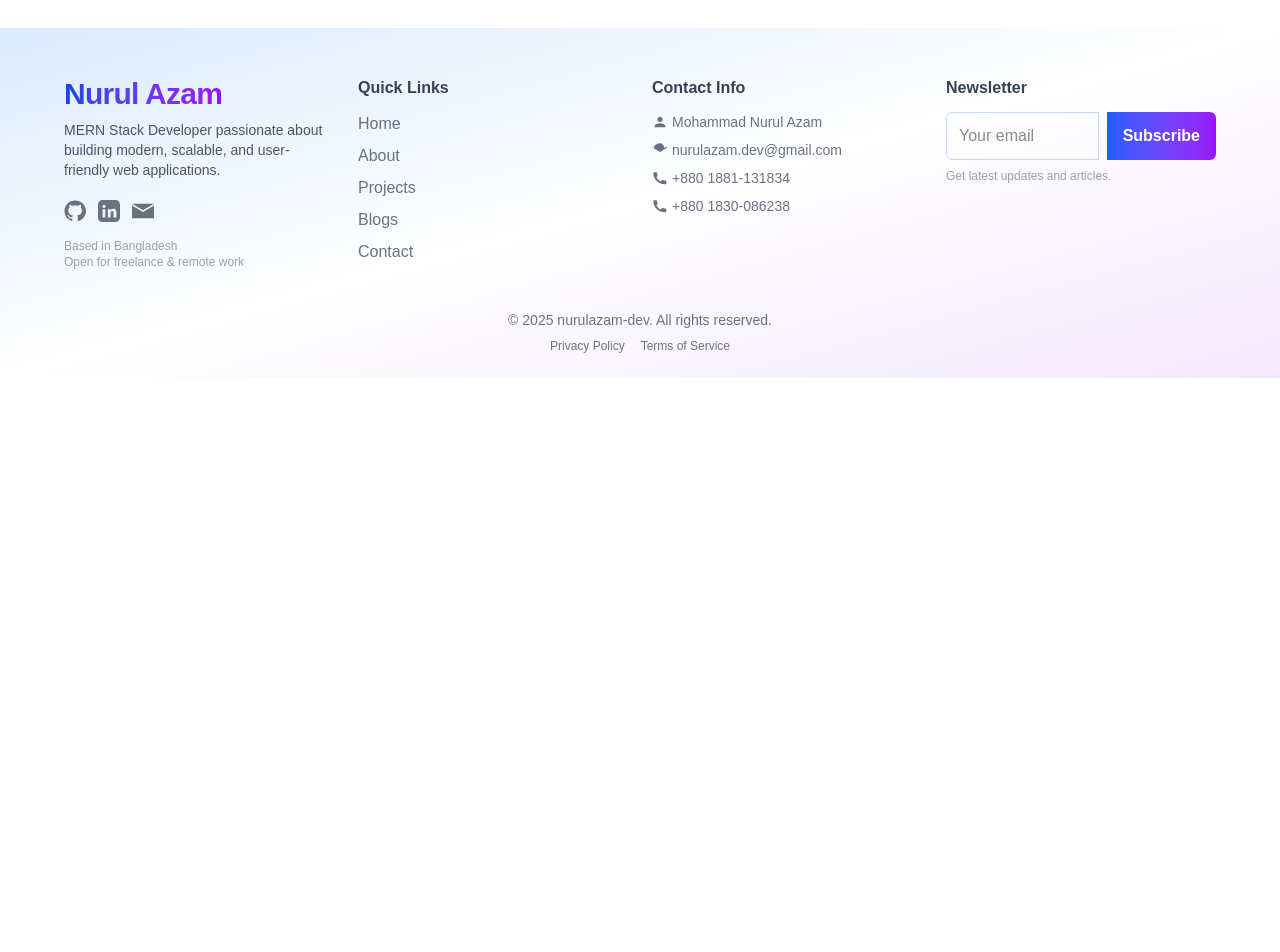
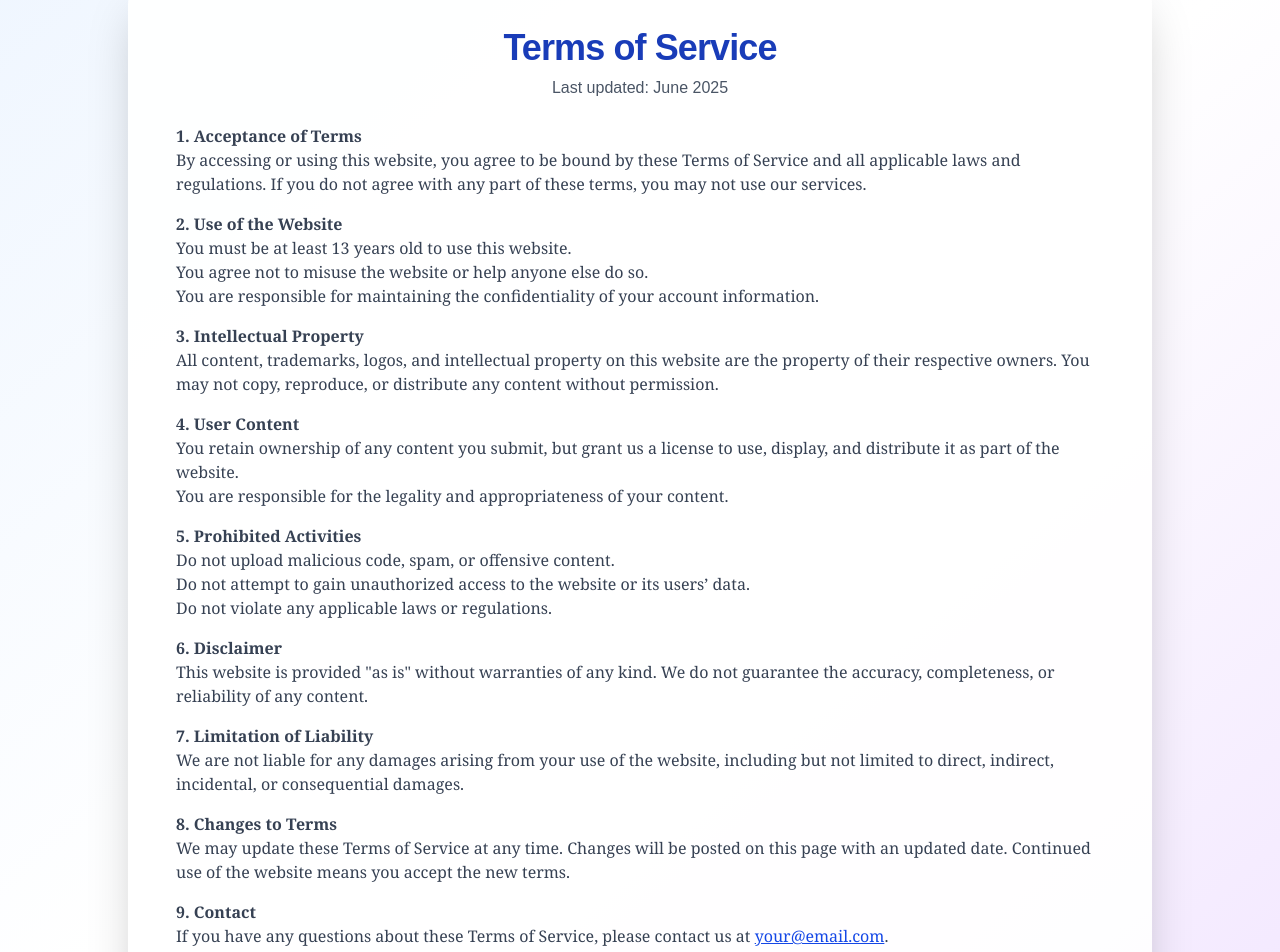
Before and after one commit to nurulazam-dev/nurulazamDev-portfolio-v3.0.0, a Next.js app: page /terms in a window 1280 px wide. Before the commit this address had no page. Shown: the part 120-1072 px from the top of the page. Before the commit the page ends 800 px from the top, so only its background shows below. Built offline with nearby package versions, Linux system fonts and the light colour scheme.

Commit message:
footer part setup

```diff
--- a/src/Components/Home/Hero.jsx
+++ b/src/Components/Home/Hero.jsx
@@ -55,14 +55,14 @@ const Hero = () => {
                 Hire Me
               </button>
             </Link>
-            <a
+            <Link
               href="Nurul_Azan-MERN-Stack-Web-developer-resume.pdf"
               download="Nurul_Azan-MERN-Stack-Web-developer-resume.pdf"
               className="px-6 py-3 bg-white border border-blue-600 text-blue-700 font-bold rounded-lg shadow hover:bg-blue-50 transition transform hover:-translate-y-1 hover:scale-105 "
               rel="noopener noreferrer"
             >
               Download Resume
-            </a>
+            </Link>
           </div>
         </div>
         {/* ======================
--- a/src/Components/Shared/Footer.jsx
+++ b/src/Components/Shared/Footer.jsx
@@ -5,19 +5,19 @@ import swal from "sweetalert";
 
 const Footer = () => {
   return (
-    <footer className="w-full bg-gradient-to-br from-blue-100 via-white to-purple-100 pt-12 pb-6 px-4 mt-16 animate-footer-fade-in">
+    <footer className="w-full bg-gradient-to-br from-blue-100 via-white to-purple-100 pt-8 pb-4 px-4 mt-10 animate-footer-fade-in">
       <div className="max-w-6xl mx-auto grid grid-cols-1 md:grid-cols-4 gap-10 md:gap-6 items-start">
         {/* Brand & About */}
         <div className="flex flex-col items-center md:items-start col-span-1">
           <span className="text-3xl font-extrabold text-transparent bg-clip-text bg-gradient-to-r from-blue-700 to-purple-600 tracking-tight mb-2 animate-footer-logo">
             Nurul Azam
           </span>
-          <p className="text-gray-600 text-sm max-w-xs mb-3 text-center md:text-left">
+          <p className="text-gray-600 text-sm max-w-xs mb-2 text-center md:text-left">
             MERN Stack Developer passionate about building modern, scalable, and
             user-friendly web applications.
           </p>
-          <div className="flex gap-3 mt-2">
-            <a
+          <div className="flex gap-3 mt-1">
+            <Link
               href="https://github.com/nurulazam-dev"
               target="_blank"
               rel="noopener noreferrer"
@@ -32,8 +32,8 @@ const Footer = () => {
               >
                 <path d="M12 .5C5.73.5.5 5.73.5 12c0 5.08 3.29 9.39 7.86 10.91.58.11.79-.25.79-.56 0-.28-.01-1.02-.02-2-3.2.7-3.88-1.54-3.88-1.54-.53-1.34-1.3-1.7-1.3-1.7-1.06-.72.08-.71.08-.71 1.17.08 1.79 1.2 1.79 1.2 1.04 1.78 2.73 1.27 3.4.97.11-.75.41-1.27.74-1.56-2.56-.29-5.26-1.28-5.26-5.7 0-1.26.45-2.29 1.19-3.1-.12-.29-.52-1.46.11-3.05 0 0 .98-.31 3.2 1.18a11.1 11.1 0 0 1 2.92-.39c.99 0 1.99.13 2.92.39 2.22-1.49 3.2-1.18 3.2-1.18.63 1.59.23 2.76.11 3.05.74.81 1.19 1.84 1.19 3.1 0 4.43-2.7 5.41-5.27 5.7.42.36.79 1.09.79 2.2 0 1.59-.01 2.87-.01 3.26 0 .31.21.68.8.56C20.71 21.39 24 17.08 24 12c0-6.27-5.23-11.5-12-11.5z" />
               </svg>
-            </a>
-            <a
+            </Link>
+            <Link
               href="https://www.linkedin.com/in/nurulazam-dev/"
               target="_blank"
               rel="noopener noreferrer"
@@ -48,8 +48,8 @@ const Footer = () => {
               >
                 <path d="M19 0h-14c-2.76 0-5 2.24-5 5v14c0 2.76 2.24 5 5 5h14c2.76 0 5-2.24 5-5v-14c0-2.76-2.24-5-5-5zm-11 19h-3v-9h3v9zm-1.5-10.28c-.97 0-1.75-.79-1.75-1.75s.78-1.75 1.75-1.75 1.75.79 1.75 1.75-.78 1.75-1.75 1.75zm13.5 10.28h-3v-4.5c0-1.08-.02-2.47-1.5-2.47-1.5 0-1.73 1.17-1.73 2.39v4.58h-3v-9h2.88v1.23h.04c.4-.76 1.38-1.56 2.84-1.56 3.04 0 3.6 2 3.6 4.59v4.74z" />
               </svg>
-            </a>
-            <a
+            </Link>
+            <Link
               href="mailto:nurulazam.dev@gmail.com"
               className="text-gray-500 hover:text-blue-700 transition"
               aria-label="Email"
@@ -62,7 +62,7 @@ const Footer = () => {
               >
                 <path d="M12 13.065l-11.99-7.065v14h24v-14l-12.01 7.065zm11.99-9.065h-23.98l11.99 7.065 11.99-7.065z" />
               </svg>
-            </a>
+            </Link>
           </div>
           <div className="mt-4 text-xs text-gray-400 text-center md:text-left">
             <span className="block">Based in Bangladesh</span>
@@ -183,17 +183,23 @@ const Footer = () => {
           </span>
         </div>
       </div>
-      <div className="mt-10 text-center text-gray-500 text-sm animate-footer-fade-in">
+
+      <div className="border-t border-gray-200 my-4"></div>
+      {/* Footer Bottom */}
+      <div className="mt-3 text-center text-gray-500 text-sm animate-footer-fade-in">
         <span>
           © {new Date().getFullYear()} nurulazam-dev. All rights reserved.
         </span>
         <div className="flex justify-center gap-4 mt-2 text-xs">
-          <a href="/privacy-policy" className="hover:text-blue-700 transition">
+          <Link
+            href="/privacy-policy"
+            className="hover:text-blue-700 transition"
+          >
             Privacy Policy
-          </a>
-          <a href="/terms" className="hover:text-blue-700 transition">
+          </Link>
+          <Link href="/terms" className="hover:text-blue-700 transition">
             Terms of Service
-          </a>
+          </Link>
         </div>
       </div>
       <style jsx>{`
--- /dev/null
+++ b/src/Components/Shared/PrivacyPolicy.jsx
@@ -0,0 +1,117 @@
+import Link from "next/link";
+import React from "react";
+
+const PrivacyPolicy = () => {
+  return (
+    <section className="min-h-screen bg-gradient-to-br from-blue-50 via-white to-purple-100 py-10 px-4 flex flex-col items-center">
+      <div className="max-w-5xl w-full bg-white/90 rounded-3xl shadow-2xl p-8 md:p-12 animate-fade-in-up">
+        <h1 className="text-4xl font-extrabold text-blue-800 mb-2 text-center tracking-tight">
+          Privacy Policy
+        </h1>
+        <p className="text-gray-600 text-base mb-6 text-center">
+          Last updated: June 2025
+        </p>
+        <div className="prose prose-blue max-w-none text-gray-700 font-serif">
+          <div className="mb-4">
+            <h2 className="font-bold">1. Introduction</h2>
+            <p>
+              We value your privacy and are committed to protecting your
+              personal information. This Privacy Policy explains how we collect,
+              use, and safeguard your data when you use our website.
+            </p>
+          </div>
+          <div className="mb-4">
+            <h2 className="font-bold">2. Information We Collect</h2>
+            <ul class="list-disc pl-6 mb-5">
+              <li>
+                <strong>Personal Information:</strong> Such as your name, email
+                address, or contact details when you fill out forms or interact
+                with our services.
+              </li>
+              <li>
+                <strong>Usage Data:</strong> Information about how you use our
+                website, including IP address, browser type, and pages visited.
+              </li>
+            </ul>
+          </div>
+          <div className="mb-4">
+            <h2 className="font-bold">3. How We Use Your Information</h2>
+            <ul class="list-disc pl-6 mb-5">
+              <li>To provide and maintain our services</li>
+              <li>To improve user experience</li>
+              <li>To communicate with you about updates or offers</li>
+              <li>To ensure security and prevent fraud</li>
+            </ul>
+          </div>
+          <div className="mb-4">
+            <h2 className="font-bold">4. Cookies</h2>
+            <p>
+              We may use cookies and similar tracking technologies to enhance
+              your browsing experience. You can control cookies through your
+              browser settings.
+            </p>
+          </div>
+          <div className="mb-4">
+            <h2 className="font-bold">5. Third-Party Services</h2>
+            <p>
+              We may use third-party services (such as analytics tools) that
+              collect, monitor, and analyze usage data. These providers have
+              their own privacy policies.
+            </p>
+          </div>
+          <div className="mb-4">
+            <h2 className="font-bold">6. Data Security</h2>
+            <p>
+              We implement reasonable security measures to protect your
+              information. However, no method of transmission over the Internet
+              is 100% secure.
+            </p>
+          </div>
+          <div className="mb-4">
+            <h2 className="font-bold">7. Your Rights</h2>
+            <p>
+              You have the right to access, update, or delete your personal
+              information. Contact us if you wish to exercise these rights.
+            </p>
+          </div>
+          <div className="mb-4">
+            <h2 className="font-bold">8. Changes to This Policy</h2>
+            <p>
+              We may update this Privacy Policy from time to time. Changes will
+              be posted on this page with an updated date.
+            </p>
+          </div>
+          <h2 className="font-bold">9. Contact Us</h2>
+          <p>
+            If you have any questions about this Privacy Policy, please contact
+            us at{" "}
+            <Link
+              href="mailto:your@email.com"
+              className="text-blue-700 underline"
+            >
+              your@email.com
+            </Link>
+            .
+          </p>
+        </div>
+      </div>
+      <style jsx>{`
+        @keyframes fade-in-up {
+          0% {
+            opacity: 0;
+            transform: translateY(30px);
+          }
+          100% {
+            opacity: 1;
+            transform: translateY(0);
+          }
+        }
+        .animate-fade-in-up {
+          animation: fade-in-up 0.7s both;
+        }
+      `}</style>
+    </section>
+  );
+};
+
+export default PrivacyPolicy;
--- /dev/null
+++ b/src/Components/Shared/Terms.jsx
@@ -0,0 +1,106 @@
+import React from "react";
+
+const Terms = () => {
+  return (
+    <section className="min-h-screen bg-gradient-to-br from-blue-50 via-white to-purple-100 py-10 px-4 flex flex-col items-center">
+      <div className="max-w-5xl w-full bg-white/90 rounded-3xl shadow-2xl p-8 md:p-12 animate-fade-in-up">
+        <h1 className="text-4xl font-extrabold text-blue-800 mb-2 text-center tracking-tight">
+          Terms of Service
+        </h1>
+        <p className="text-gray-600 text-base mb-6 text-center">
+          Last updated: June 2025
+        </p>
+        <div className="prose prose-blue max-w-none text-gray-700 font-serif">
+          <h2 className="font-bold mt-4">1. Acceptance of Terms</h2>
+          <p>
+            By accessing or using this website, you agree to be bound by these
+            Terms of Service and all applicable laws and regulations. If you do
+            not agree with any part of these terms, you may not use our
+            services.
+          </p>
+          <h2 className="font-bold mt-4">2. Use of the Website</h2>
+          <ul class="list-disc pl-6 mb-5">
+            <li>You must be at least 13 years old to use this website.</li>
+            <li>
+              You agree not to misuse the website or help anyone else do so.
+            </li>
+            <li>
+              You are responsible for maintaining the confidentiality of your
+              account information.
+            </li>
+          </ul>
+          <h2 className="font-bold mt-4">3. Intellectual Property</h2>
+          <p>
+            All content, trademarks, logos, and intellectual property on this
+            website are the property of their respective owners. You may not
+            copy, reproduce, or distribute any content without permission.
+          </p>
+          <h2 className="font-bold mt-4">4. User Content</h2>
+          <ul class="list-disc pl-6 mb-5">
+            <li>
+              You retain ownership of any content you submit, but grant us a
+              license to use, display, and distribute it as part of the website.
+            </li>
+            <li>
+              You are responsible for the legality and appropriateness of your
+              content.
+            </li>
+          </ul>
+          <h2 className="font-bold mt-4">5. Prohibited Activities</h2>
+          <ul class="list-disc pl-6 mb-5">
+            <li>Do not upload malicious code, spam, or offensive content.</li>
+            <li>
+              Do not attempt to gain unauthorized access to the website or its
+              users’ data.
+            </li>
+            <li>Do not violate any applicable laws or regulations.</li>
+          </ul>
+          <h2 className="font-bold mt-4">6. Disclaimer</h2>
+          <p>
+            This website is provided "as is" without warranties of any kind. We
+            do not guarantee the accuracy, completeness, or reliability of any
+            content.
+          </p>
+          <h2 className="font-bold mt-4">7. Limitation of Liability</h2>
+          <p>
+            We are not liable for any damages arising from your use of the
+            website, including but not limited to direct, indirect, incidental,
+            or consequential damages.
+          </p>
+          <h2 className="font-bold mt-4">8. Changes to Terms</h2>
+          <p>
+            We may update these Terms of Service at any time. Changes will be
+            posted on this page with an updated date. Continued use of the
+            website means you accept the new terms.
+          </p>
+          <h2 className="font-bold mt-4">9. Contact</h2>
+          <p>
+            If you have any questions about these Terms of Service, please
+            contact us at{" "}
+            <a href="mailto:your@email.com" className="text-blue-700 underline">
+              your@email.com
+            </a>
+            .
+          </p>
+        </div>
+      </div>
+      <style jsx>{`
+        @keyframes fade-in-up {
+          0% {
+            opacity: 0;
+            transform: translateY(30px);
+          }
+          100% {
+            opacity: 1;
+            transform: translateY(0);
+          }
+        }
+        .animate-fade-in-up {
+          animation: fade-in-up 0.7s both;
+        }
+      `}</style>
+    </section>
+  );
+};
+
+export default Terms;
--- /dev/null
+++ b/src/app/terms/page.js
@@ -0,0 +1,11 @@
+"use client";
+
+import Terms from "@/Components/Shared/Terms";
+
+export default function TermsPage() {
+  return (
+    <>
+      <Terms />
+    </>
+  );
+}
```
Also changed, not shown: src/Components/Home/Contact.jsx (+9 -8 lines), src/app/privacy-policy/page.js (added, +11 -0 lines).
